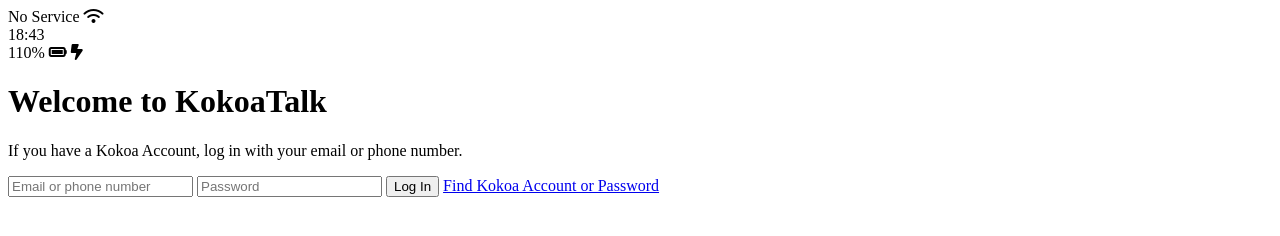
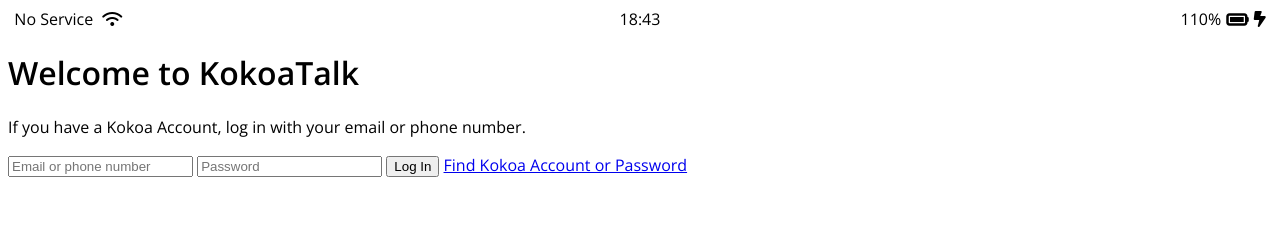
Before and after one commit to KeiPro/kokoa-clone-2023, a plain HTML site: page index.html in a window 1280 px wide. Drawn offline with nearby package versions, Linux system fonts and the light colour scheme.

Commit message:
status bar css upload.

```diff
--- /dev/null
+++ b/css/style.css
@@ -0,0 +1,33 @@
+@import url('https://fonts.googleapis.com/css2?family=Open+Sans:wght@400;600&display=swap');
+
+body {
+    font-family: 'Open Sans', sans-serif;
+}
+
+.status-bar {
+    display: flex;
+    justify-content: center;
+}
+
+.status-bar__column:first-child span{
+    margin-right:5px;
+}
+
+.status-bar__column{
+    width: 33%;
+}
+
+.status-bar__column:nth-child(2) {
+    display: flex;
+    justify-content: center;
+}
+
+.status-bar__column:last-child {
+    display: flex;
+    justify-content: flex-end;
+    align-items: center;
+}
+
+.status-bar__column .fa-battery-full{
+    margin: 0 5px;
+}
--- a/index.html
+++ b/index.html
@@ -3,6 +3,7 @@
   <head>
     <meta charset="UTF-8" />
     <meta name="viewport" content="width=device-width, initial-scale=1.0" />
+    <link rel="stylesheet" href="css/style.css" />
     <title>Welcom to Kokoa Clone</title>
   </head>
   <body>
@@ -16,7 +17,7 @@
       </div>
       <div class="status-bar__column">
         <span>110%</span>
-        <i class="fa-solid fa-battery-full"></i>
+        <i class="fa-solid fa-battery-full fa-lg"></i>
         <i class="fa-solid fa-bolt-lightning"></i>
       </div>
     </div>
```
